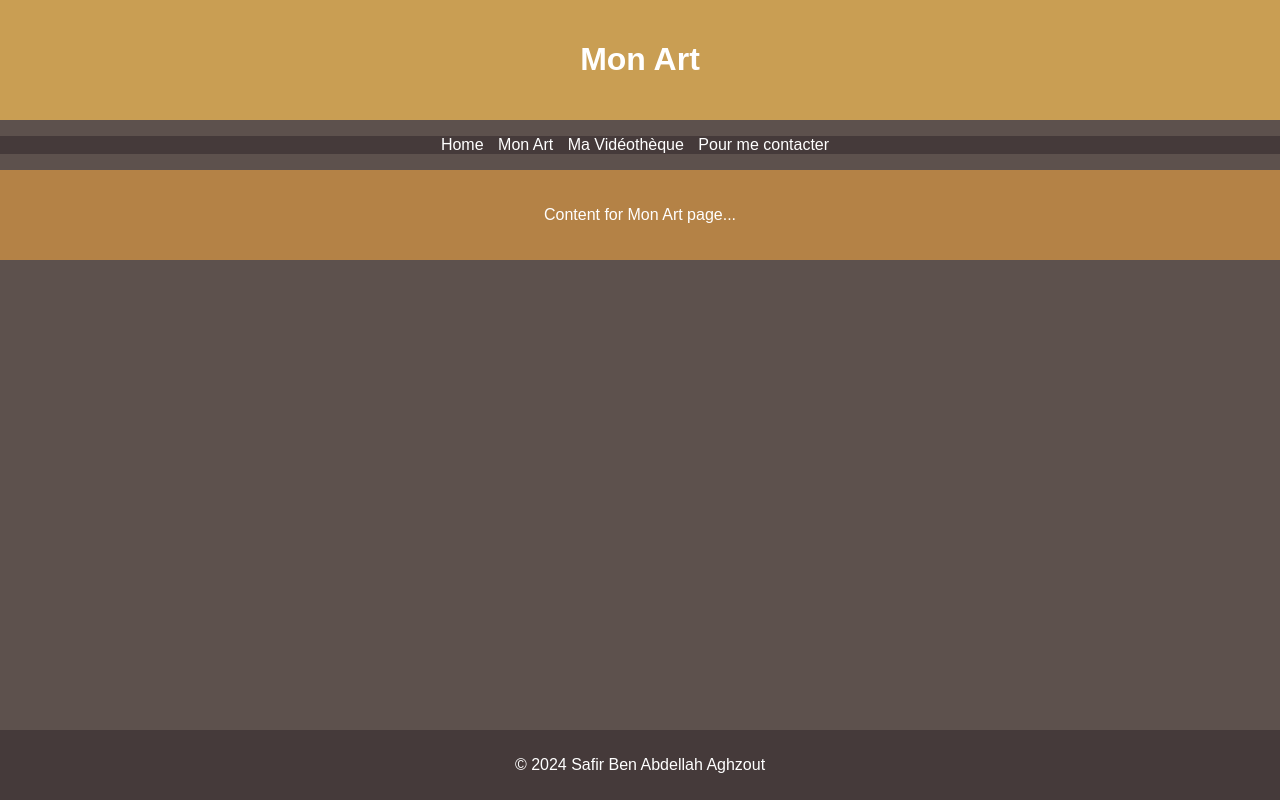
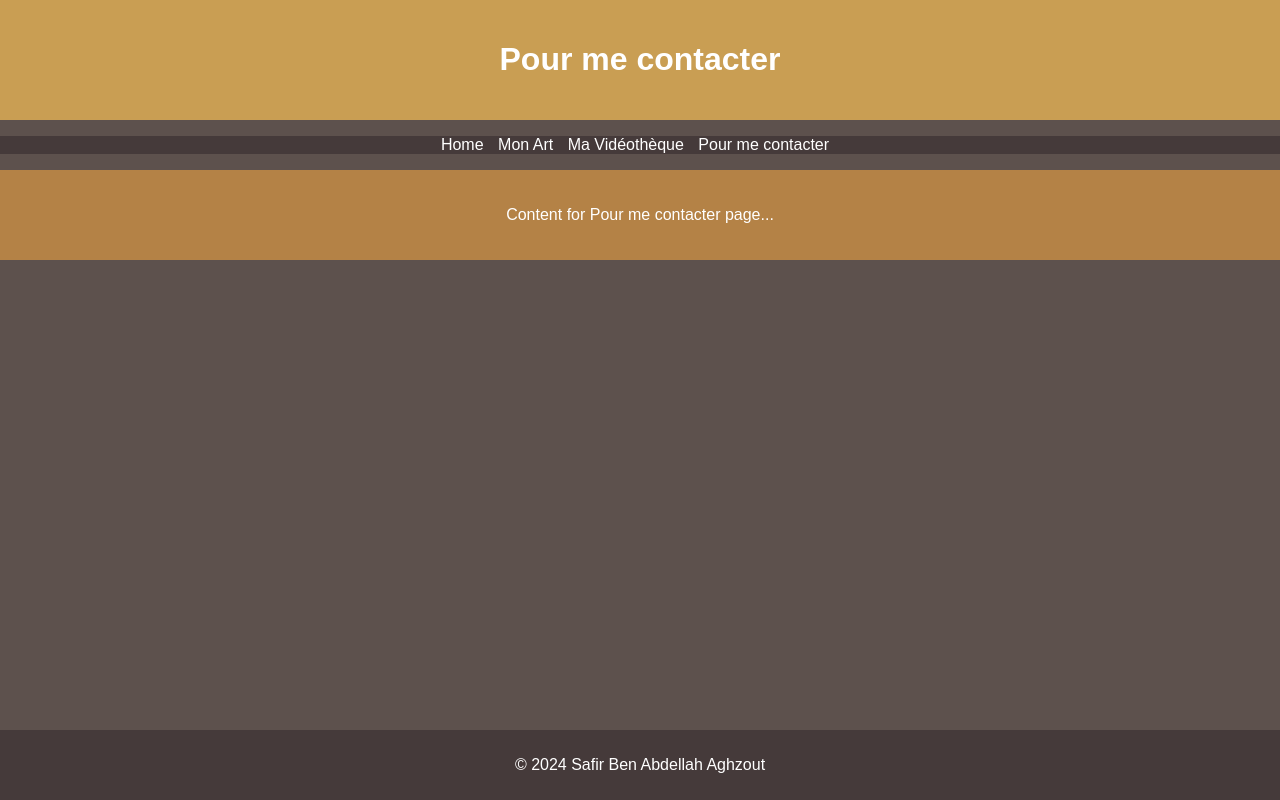
Before and after one commit to SafirZouzout/site-internet, a plain HTML site: page pour-me-contacter.html in a window 1280 px wide. Drawn offline with Linux system fonts and the light colour scheme.

```diff
--- a/pour-me-contacter.html
+++ b/pour-me-contacter.html
@@ -3,12 +3,12 @@
 <head>
     <meta charset="UTF-8">
     <meta name="viewport" content="width=device-width, initial-scale=1.0">
-    <title>Mon Art</title>
+    <title>Pour me contacter</title>
     <link rel="stylesheet" href="styles.css">
 </head>
 <body>
     <header>
-        <h1>Mon Art</h1>
+        <h1>Pour me contacter</h1>
     </header>
     <nav>
         <ul>
@@ -19,7 +19,7 @@
         </ul>
     </nav>
     <main>
-        <p>Content for Mon Art page...</p>
+        <p>Content for Pour me contacter page...</p>
     </main>
     <footer>
         <p>&copy; 2024 Safir Ben Abdellah Aghzout</p>
```
Also changed, not shown: ma-videotheque.html (+3 -3 lines).
